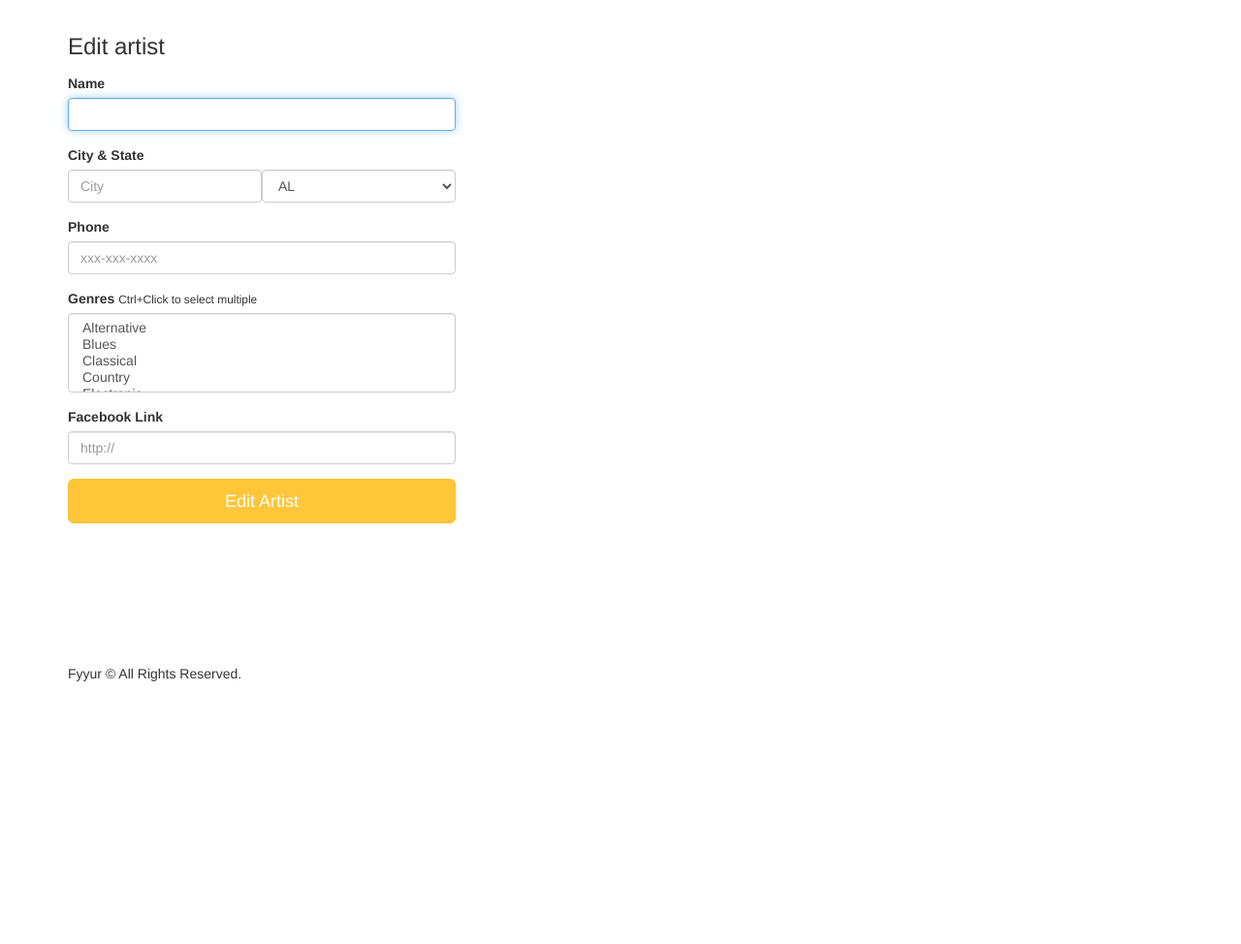
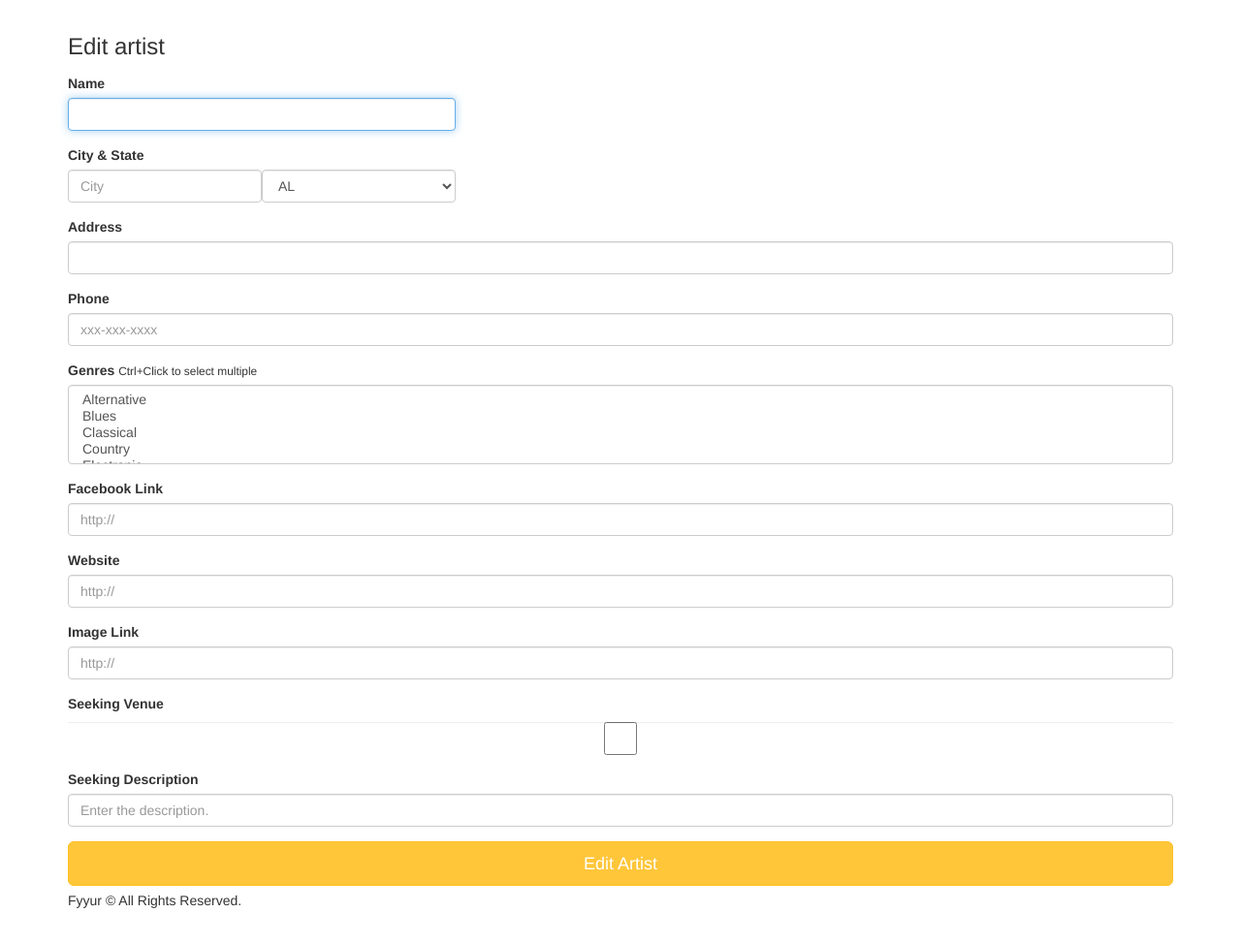
Before and after one commit to SuyashSapkal/fyyur, a Flask app: page /artists/1/edit in a window 1280 px wide. Shown: the part 60-1034 px from the top of the page at 97% size. Before the commit the page ends 763 px from the top, so only its background shows below. Run offline with Flask 2, Linux system fonts and the light colour scheme; data that the repository does not hold is empty; some libraries are stand-ins or nearby versions.

Commit message:
solved all issues regarding Artist

```diff
--- a/starter_code/app.py
+++ b/starter_code/app.py
@@ -300,10 +300,10 @@ def edit_artist(artist_id):
     form.phone.data = artist.phone
     form.genres.data = artist.genres
     form.facebook_link.data = artist.facebook_link
-    #form.image_link.data = artist.image_link
-    #form.website.data = artist.website
-    #form.seeking_venue.data = artist.seeking_venue
-    #form.seeking_description.data = artist.seeking_description
+    form.image_link.data = artist.image_link
+    form.website.data = artist.website
+    form.seeking_venue.data = artist.seeking_venue
+    form.seeking_description.data = artist.seeking_description
 
   return render_template('forms/edit_artist.html', form=form, artist=artist)
 
@@ -318,11 +318,11 @@ def edit_artist_submission(artist_id):
     artist.state = request.form['state']
     artist.phone = request.form['phone']
     artist.genres = request.form.getlist('genres')
-    #artist.image_link = request.form['image_link']
+    artist.image_link = request.form['image_link']
     artist.facebook_link = request.form['facebook_link']
-    #artist.website = request.form['website']
-    #artist.seeking_venue = True if 'seeking_venue' in request.form else False
-    #artist.seeking_description = request.form['seeking_description']
+    artist.website = request.form['website']
+    artist.seeking_venue = True if 'seeking_venue' in request.form else False
+    artist.seeking_description = request.form['seeking_description']
 
     db.session.commit()
   except:
@@ -335,7 +335,7 @@ def edit_artist_submission(artist_id):
     flash('An error occurred. Artist could not be changed.')
   if not error:
     flash('Artist was successfully updated!')
-  return redirect(url_for('show_artist', artist_id=artist_id))
+  return redirect(url_for('shows_artist', artist_id=artist_id))
 
 
 @app.route('/venues/<int:venue_id>/edit', methods=['GET'])
--- a/starter_code/forms.py
+++ b/starter_code/forms.py
@@ -197,6 +197,9 @@ class ArtistForm(Form):
             ('WY', 'WY'),
         ]
     )
+    address = StringField(
+        'address', validators=[DataRequired()]
+    )
     phone = StringField(
         # TODO implement validation logic for state
         'phone', validators=[DataRequired()]
@@ -233,5 +236,13 @@ class ArtistForm(Form):
         # TODO implement enum restriction
         'facebook_link', validators=[URL()]
     )
-
+    website = StringField(
+        'website', validators=[URL(),DataRequired()]
+    )
+    seeking_venue = BooleanField(
+        'seeking_venue'
+    )
+    seeking_description = StringField(
+        'seeking_description'
+    )
 # TODO IMPLEMENT NEW ARTIST FORM AND NEW SHOW FORM
--- a/starter_code/templates/forms/edit_artist.html
+++ b/starter_code/templates/forms/edit_artist.html
@@ -19,6 +19,12 @@
             </div>
           </div>
       </div>
+      </div>
+      <div class="form-group">
+        <label for="address">Address</label>
+        {{ form.address(class_ = 'form-control', autofocus = true) }}
+      </div>
+
       <div class="form-group">
           <label for="phone">Phone</label>
           {{ form.phone(class_ = 'form-control', placeholder='xxx-xxx-xxxx', autofocus = true) }}
@@ -31,7 +37,24 @@
       <div class="form-group">
           <label for="genres">Facebook Link</label>
           {{ form.facebook_link(class_ = 'form-control', placeholder='http://', autofocus = true) }}
-        </div>
+      </div>
+      <div class="form-group">
+        <label for="website">Website</label>
+        {{ form.website(class_ = 'form-control', placeholder='http://', autofocus = true) }}
+      </div>
+      <div class="form-group">
+        <label for="image_link">Image Link</label>
+        {{ form.image_link(class_ = 'form-control', placeholder='http://', autofocus = true) }}
+      </div>
+      <div class="form-group">
+        <label for="seeking_venue">Seeking Venue</label>
+        {{ form.seeking_venue(class_ = 'form-control', placeholder='', autofocus = true) }}
+      </div>
+      <div class="form-group">
+        <label for="seeking_description">Seeking Description</label>
+        {{ form.seeking_description(class_ = 'form-control', placeholder='Enter the description.', autofocus = true) }}
+      </div>
+
       <input type="submit" value="Edit Artist" class="btn btn-primary btn-lg btn-block">
     </form>
   </div>
```
Also changed, not shown: starter_code/templates/forms/new_artist.html (+22 -0 lines).
